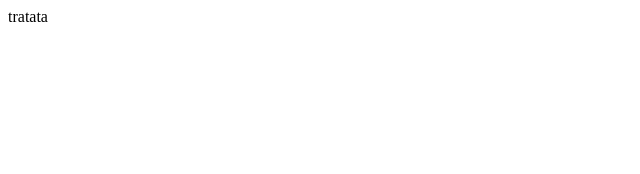
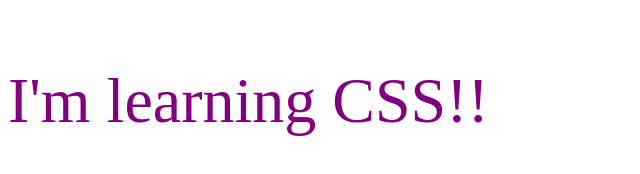
Before and after one commit to AndrewBiz/learn-css, a plain HTML site: page 01 lesson/index.html in a window 1280 px wide. Shown: the whole page, without its empty margins (0-640 px from the left). Drawn offline with Linux system fonts and the light colour scheme.

Commit message:
lesson 1

```diff
--- /dev/null
+++ b/01 lesson/css/style.css
@@ -0,0 +1,4 @@
+p {
+  font-size: 64px;
+  color: purple;
+}
--- a/01 lesson/index.html
+++ b/01 lesson/index.html
@@ -4,8 +4,10 @@
     <meta charset="UTF-8" />
     <meta name="viewport" content="width=device-width, initial-scale=1.0" />
     <title>Document</title>
+
+    <link rel="stylesheet" href="css/style.css" />
   </head>
   <body>
-    tratata
+    <p>I'm learning CSS!!</p>
   </body>
 </html>
```
